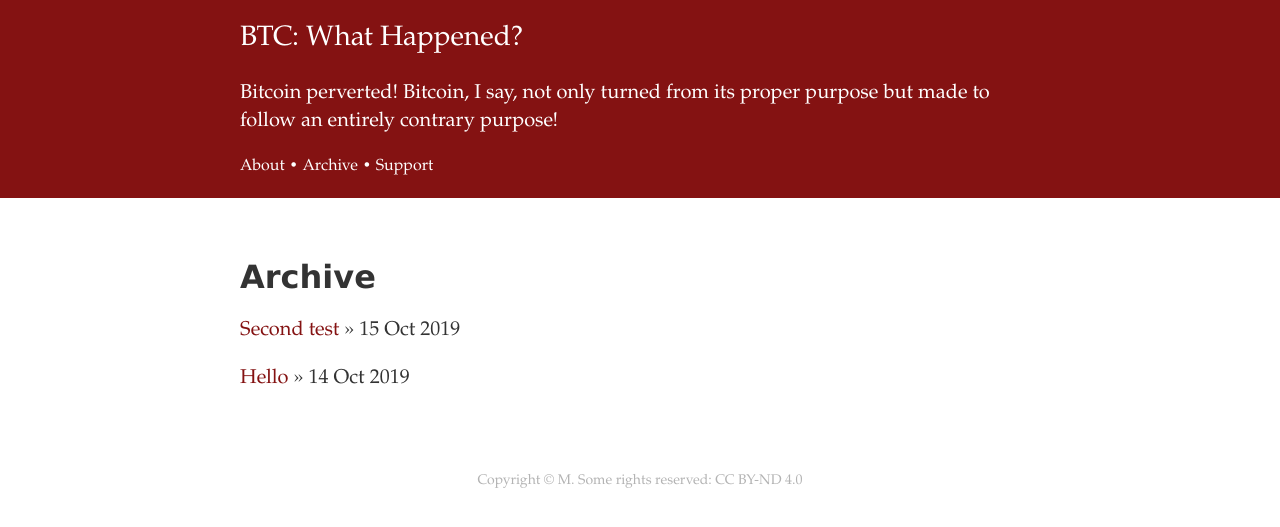
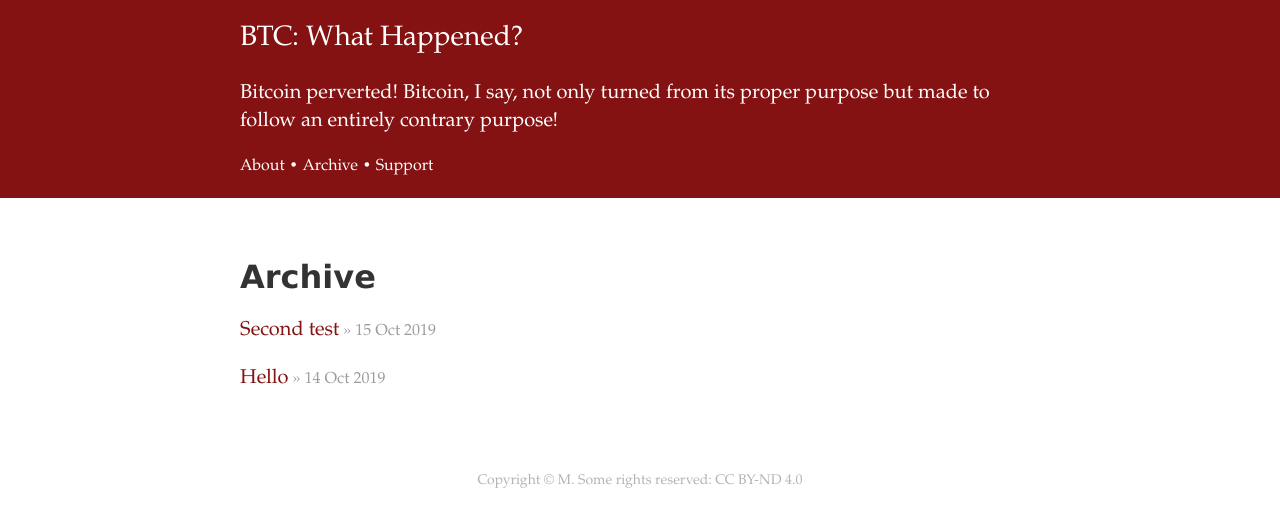
Before and after one commit to derykmakgill/nsi, a Jekyll site: the page built from archive.md, in a window 1280 px wide. Shown: the top 527 px of the page. Built offline with Jekyll 4.4.1, drawn with Linux system fonts in a browser that asks for light colours.

Commit message:
Update archive.md

```diff
--- a/archive.md
+++ b/archive.md
@@ -4,5 +4,5 @@
 ---
 
 {% for post in site.posts %}
-[{{ post.title }}]({{ post.url }}) &raquo; {{ post.date | date_to_string }}
+[{{ post.title }}]({{ post.url }})<span class="date"> &raquo; {{ post.date | date_to_string }} </span>
 {% endfor %}
```
